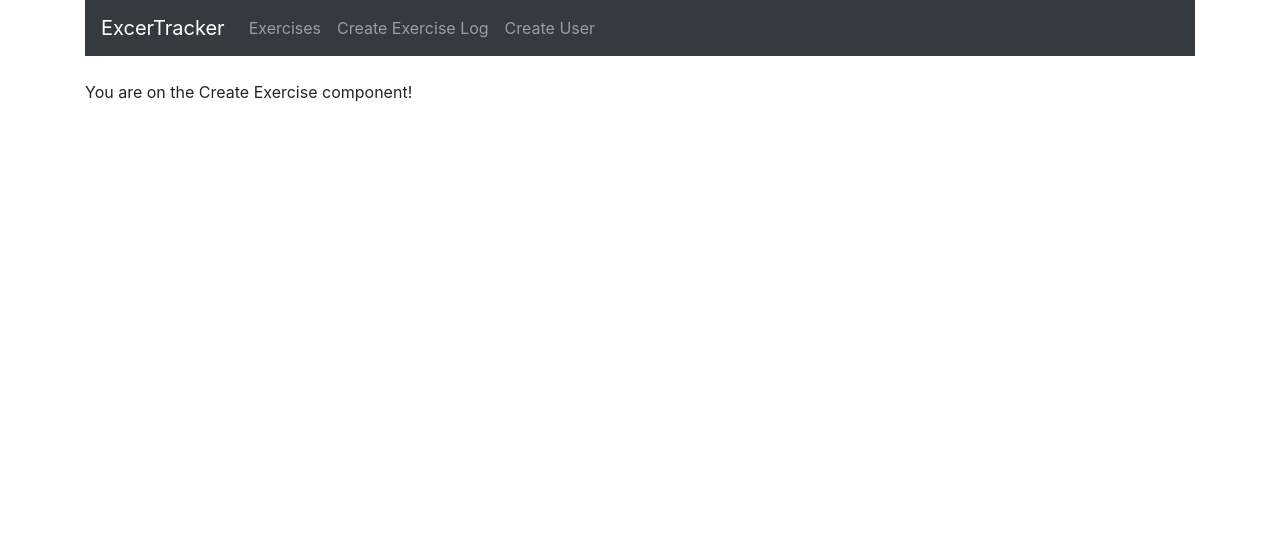
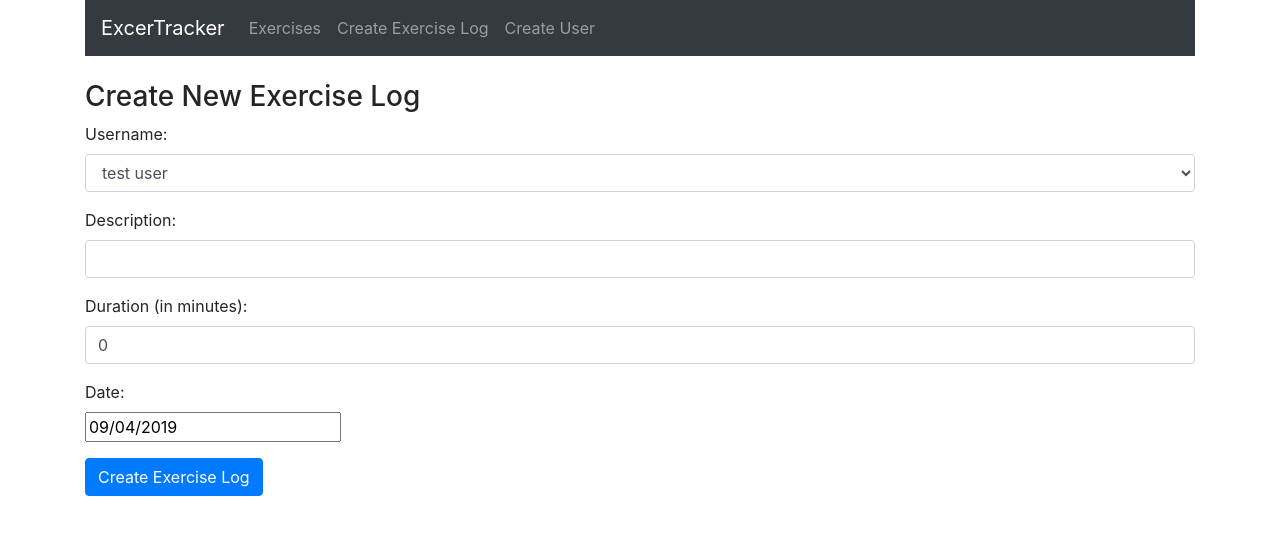
Before and after one commit to aburk3/mern-exercise-tracker, a React (Create React App) app: page /create in a window 1280 px wide. Shown: the top 534 px of the page. Built offline with nearby package versions, Linux system fonts and the light colour scheme.

Commit message:
installed react-datepicker and created form for creating a new exercise

```diff
--- a/package.json
+++ b/package.json
@@ -5,6 +5,7 @@
   "dependencies": {
     "bootstrap": "^4.3.1",
     "react": "^16.9.0",
+    "react-datepicker": "^2.9.4",
     "react-dom": "^16.9.0",
     "react-router-dom": "^5.0.1",
     "react-scripts": "3.1.1"
--- a/src/components/Create-Exercise.js
+++ b/src/components/Create-Exercise.js
@@ -1,4 +1,6 @@
 import React, { Component } from 'react'
+import DatePicker from 'react-datepicker';
+import "react-datepicker/dist/react-datepicker.css";
 
 export default class CreateExercise extends Component {
 	constructor(props) {
@@ -71,9 +73,62 @@
 
 	render() {
 		return (
-			<div>
-				<p>You are on the Create Exercise component!</p>
-			</div>
+		<div>
+      <h3>Create New Exercise Log</h3>
+      <form onSubmit={this.onSubmit}>
+        <div className="form-group">
+          <label>Username: </label>
+          <select ref="userInput"
+              required
+              className="form-control"
+              value={this.state.username}
+              onChange={this.onChangeUsername}>
+              {
+                this.state.users.map(function(user) {
+                  return <option
+                    key={user}
+                    value={user}>{user}
+                    </option>;
+                })
+              }
+          </select>
+        </div>
+
+        <div className="form-group">
+          <label>Description: </label>
+          <input  type="text"
+              required
+              className="form-control"
+              value={this.state.description}
+              onChange={this.onChangeDescription}
+              />
+        </div>
+
+        <div className="form-group">
+          <label>Duration (in minutes): </label>
+          <input
+              type="text"
+              className="form-control"
+              value={this.state.duration}
+              onChange={this.onChangeDuration}
+              />
+        </div>
+
+        <div className="form-group">
+          <label>Date: </label>
+          <div>
+            <DatePicker
+              selected={this.state.date}
+              onChange={this.onChangeDate}
+            />
+          </div>
+        </div>
+
+        <div className="form-group">
+          <input type="submit" value="Create Exercise Log" className="btn btn-primary" />
+        </div>
+      </form>
+    </div>
 		)
 	}
 }
```
Also changed, not shown: 1 other file (tests, documents, lock files or other folders).
